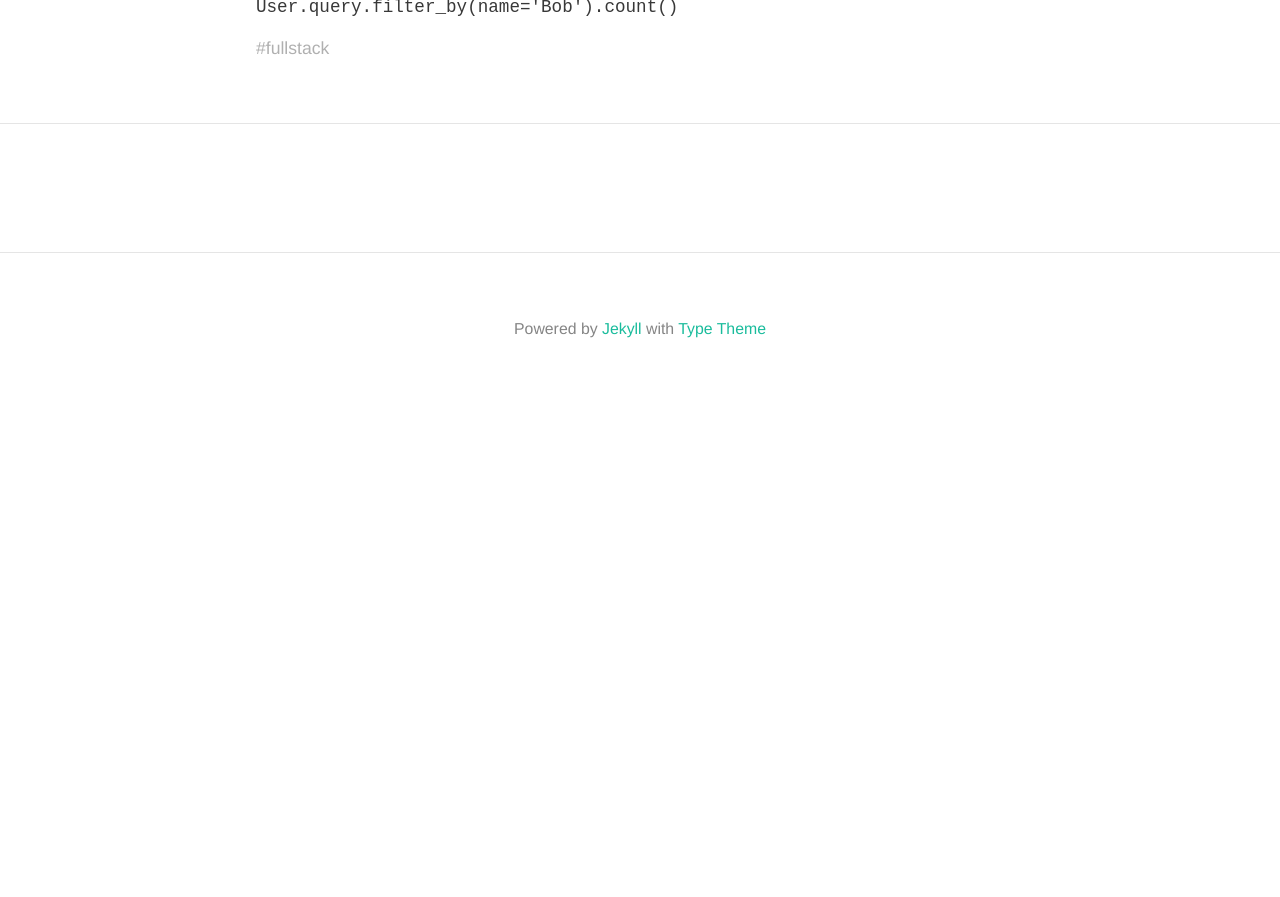
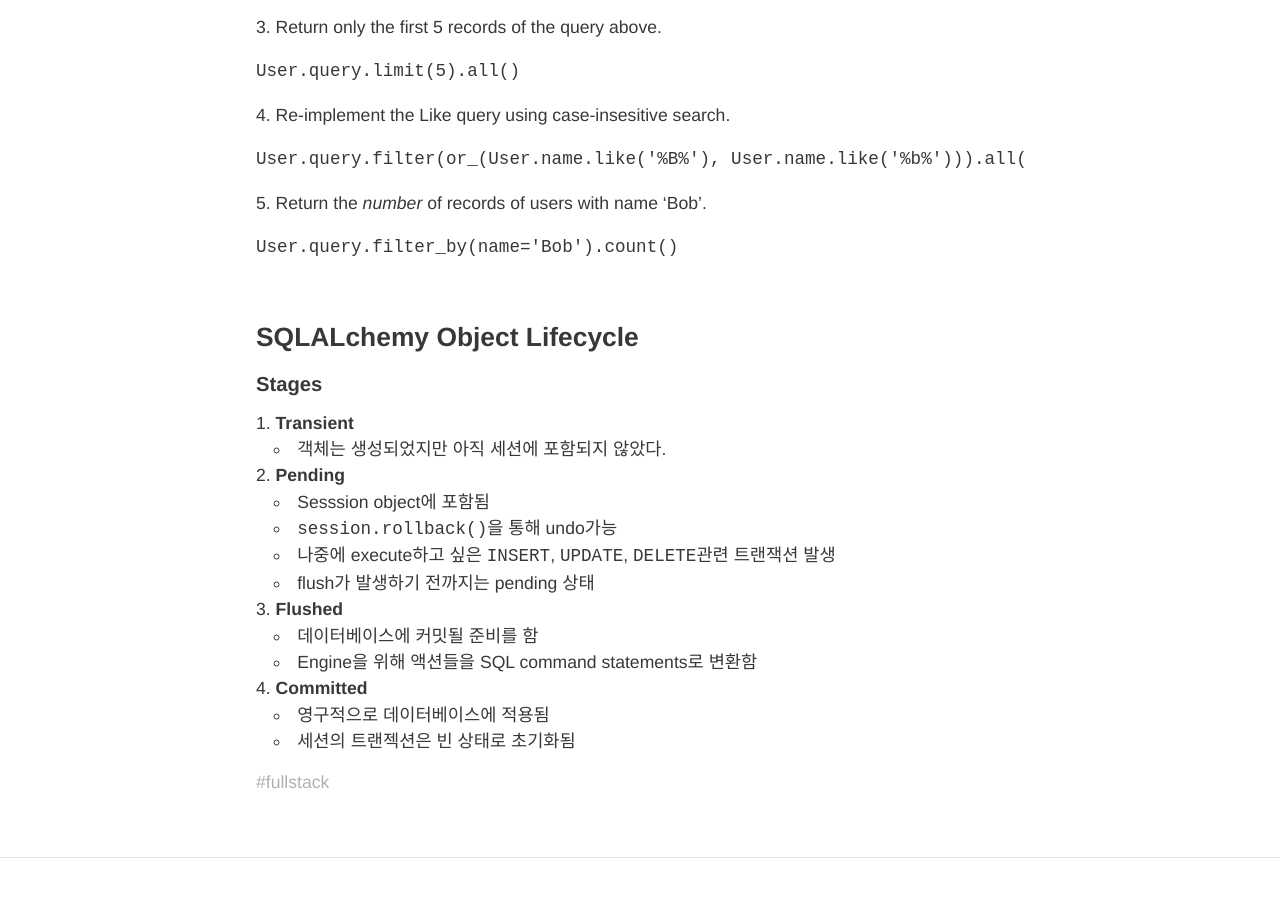
Before and after one commit to HyunlangBan/hyunlangban.github.io, a Jekyll site: the page built from _posts/2020-01-31-fullstack-07.md, in a window 1280 px wide and 900 px high, scrolled down 2521 px. Shown: the top 897 px of the window. Built offline with Jekyll 4.4.1, drawn with Linux system fonts in a browser that asks for light colours; nearby versions of some CDN libraries; comment, search, counter and statistics services are not loaded; before the commit the page ends 2926 px from its top, so only the background shows below that; some of the changed text lies outside the part shown.

Commit message:
Update 2020-01-31-fullstack-07.md

````diff
--- a/_posts/2020-01-31-fullstack-07.md
+++ b/_posts/2020-01-31-fullstack-07.md
@@ -11,7 +11,7 @@ title: SQLAlchemy ORM in Depth
 - Query는 SQLAlchemy에서 생성되는 모든 `SELECT`문의 근원지이다.
 - SQLAlchemy application에서 정의했던 model에 존재하는 object이다.
 
-#### 다양한 쿼리 메소드들
+### 다양한 쿼리 메소드들
 - `Person.query.filter_by(name='Amy)`
    - `SELECT * FROM Person WHERE name = 'Amy';`과 동일
 - `Person.query.all()`
@@ -25,12 +25,24 @@ title: SQLAlchemy ORM in Depth
 - `Person.query.filter(Person.name == 'Amy', Tema.name == 'Udacity')
   - 모델의 attribute의 이름을 사용할 수도 있고 다른 테이블의 모델을 이용 할 수도 있다.
 - `Person.query.get(1)`
-  - 기본키(primary key)로 object를 얻는다.
+  - 기본키(primary key)로 object를 얻는다.(get(model_id))
 
 #### Bulk operations
 `Product.query.filter_by(category='Misc').delecte()`<br>
 bulk operation이란 large scale로 수행되는 action들을 말한다.<br>
 위의 코드는 카테고리가 'Misc'인 모든 레코드들을 한꺼번에 삭제한다.
+
+#### Ordering
+- order by
+```
+MyModel.order_by(MyModel.created_at)
+MyMode.order_by(db.desc(MyModel.created_at))   # db.desc: descending order
+```
+
+- limit
+```
+Order.query.limit(100).all()    # limit(max_num_rows)
+```
 
 #### Model.query method chaining
 `query`의 메소드들은 `first()`나 `all()`, `count()`, `delete()`처럼 non-query object를 리턴하는 terminal method를 사용하기 전까지는 무한으로 계속 엮일 수 있다.<br>
@@ -50,7 +62,7 @@ So since `session.query` is [agnostic](http://egloos.zum.com/nemonein/v/5287050)
 
  +) [SQLALchemy Query API](https://docs.sqlalchemy.org/en/13/orm/query.html)
 
-### Practice
+#### Practice
 Let's say you created a Users tale with a `name` attribute.
 1. Implement a query to filter all users by name 'Bob'.
 ```
@@ -76,3 +88,20 @@ User.query.filter(or_(User.name.like('%B%'), User.name.like('%b%'))).all()
 ```
 User.query.filter_by(name='Bob').count()
 ```
+<br>
+
+### SQLALchemy Object Lifecycle
+#### Stages
+1. **Transient**<br>
+- 객체는 생성되었지만 아직 세션에 포함되지 않았다.
+2. **Pending**<br>
+- Sesssion object에 포함됨
+- `session.rollback()`을 통해 undo가능
+- 나중에 execute하고 싶은 `INSERT`, `UPDATE`, `DELETE`관련 트랜잭션 발생
+- flush가 발생하기 전까지는 pending 상태
+3. **Flushed**<br>
+- 데이터베이스에 커밋될 준비를 함
+- Engine을 위해 액션들을 SQL command statements로 변환함
+4. **Committed**<br>
+- 영구적으로 데이터베이스에 적용됨
+- 세션의 트랜젝션은 빈 상태로 초기화됨
````
